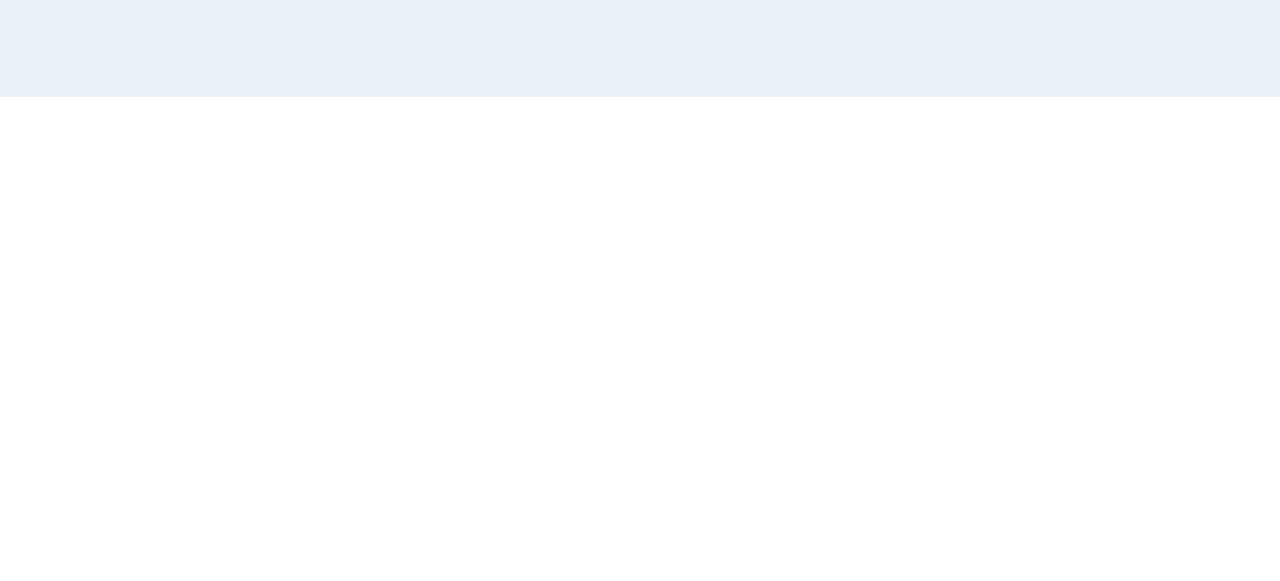
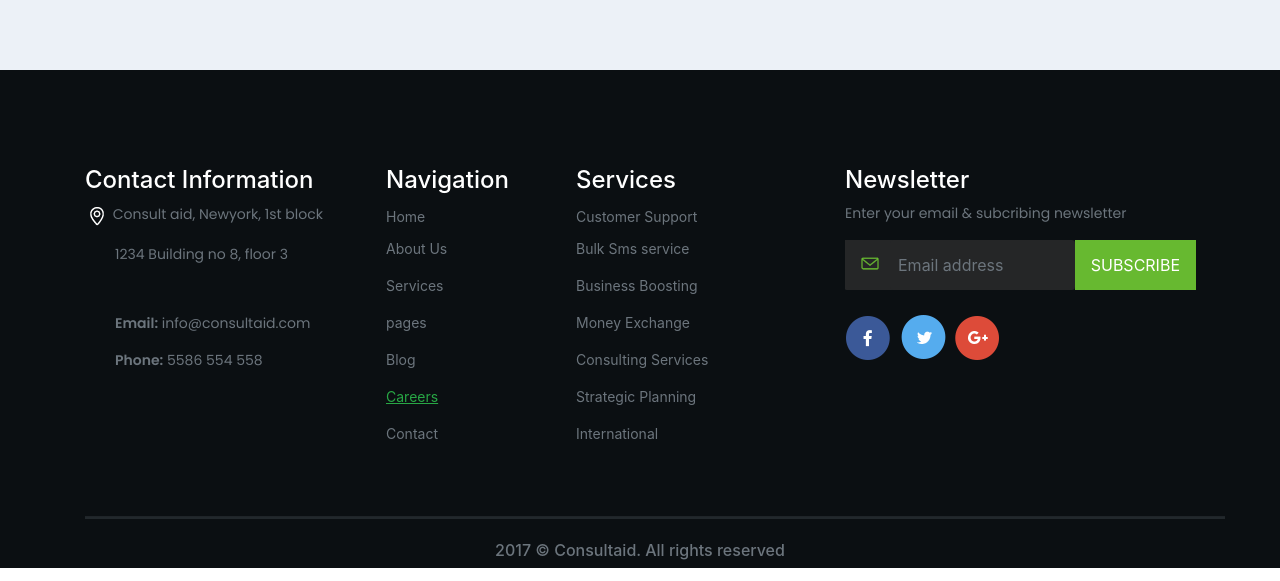
Before and after one commit to OlexandrZ/SkillUp-Project, a website: page index.html in a window 1280 px wide. Shown: the part 1403-1984 px from the top of the page. Before the commit the page ends 1500 px from the top, so only its background shows below. Drawn offline with nearby package versions, Linux system fonts and the light colour scheme.

Commit message:
footer added

```diff
--- a/css/style.css
+++ b/css/style.css
@@ -13,7 +13,9 @@ h2 {
     line-height: 55px;
     color: #10242b;
 }
-
+p {
+    font-size: 14px;
+}
 p.grey-text {
     font-size: 15px;
     line-height: 30px;
@@ -26,7 +28,9 @@ p.grey-text {
     background-color: #ecf1f7;
     padding: 90px 0 100px;
 }
-
+a {
+    font-size: 14px;
+}
 a.contact {
     font-size: 16px;
     font-weight: 600;
@@ -51,8 +55,8 @@ a.contact {
     opacity: 1;
 }
 
-:placeholder-shown {
-    padding-left: 28px;
+/*:placeholder-shown {
+    padding-left: 28px;*/
 }
 
 .input-field, .input-area, ::placeholder {
--- a/index.html
+++ b/index.html
@@ -7,7 +7,8 @@
     <meta http-equiv="X-UA-Compatible" content="ie=edge">
     <title>Document</title>
     <link rel="stylesheet" href="node_modules/bootstrap/dist/css/bootstrap.min.css">
-    <link rel="stylesheet" href="https://stackpath.bootstrapcdn.com/bootstrap/4.3.1/css/bootstrap.min.css" integrity="sha384-ggOyR0iXCbMQv3Xipma34MD+dH/1fQ784/j6cY/iJTQUOhcWr7x9JvoRxT2MZw1T" crossorigin="anonymous">
+    <link rel="stylesheet" href="https://stackpath.bootstrapcdn.com/bootstrap/4.3.1/css/bootstrap.min.css"
+        integrity="sha384-ggOyR0iXCbMQv3Xipma34MD+dH/1fQ784/j6cY/iJTQUOhcWr7x9JvoRxT2MZw1T" crossorigin="anonymous">
     <link href="https://fonts.googleapis.com/css?family=Poppins:400,500,600&display=swap" rel="stylesheet">
     <link rel="stylesheet" href="css/style.css">
 </head>
@@ -198,10 +199,78 @@
             </div>
         </div>
     </section>
+    <footer class="page-fotter font-small" style="background-color: #0b0f12">
+        <div class="container pt-5">
+            <div class="row d-flex align-items-left text-left">
+                <div class="col-md-2 col-xl-3 text-left text-md-left text-xl-left mt-5">
+                    <h4 class="text-white">Contact Information</h4>
+                    <p class="text-muted mt-2"><img src="img/geolocation.png">
+                        Consult aid, Newyork, 1st block</p>
+                    <p class="text-muted" style="padding-left: 30px">1234 Building no 8, floor 3</p>
+                    <p class="text-muted mt-5" style="padding-left: 30px"><b>Email:</b> info@consultaid.com</p>
+                    <p class="text-muted" style="padding-left: 30px"><b>Phone:</b> 5586 554 558</p>
+                </div>
+                <div class="col-md-2 col-xl-2 text-left text-md-left text-xl-left mt-5">
+                    <h4 class="text-white pl-3">Navigation</h4>
+                    <a class="nav-link text-muted" href="" style="line-height: 0.8">Home</a>
+                    <a class="nav-link text-muted" href="">About Us</a>
+                    <a class="nav-link text-muted" href="">Services</a>
+                    <a class="nav-link text-muted" href="">pages</a>
+                    <a class="nav-link text-muted" href="">Blog</a>
+                    <a class="nav-link text-success" href="" style="text-decoration: underline;">Careers</a>
+                    <a class="nav-link text-muted" href="">Contact</a>
+                </div>
+                <div class="col-md-3 col-xl-3 text-left text-md-left text-xl-left mt-5">
+                    <h4 class="text-white pl-3">Services</h4>
+                    <a class="nav-link text-muted" href="" style="line-height: 0.8">Customer Support</a>
+                    <a class="nav-link text-muted" href="">Bulk Sms service</a>
+                    <a class="nav-link text-muted" href="">Business Boosting</a>
+                    <a class="nav-link text-muted" href="">Money Exchange</a>
+                    <a class="nav-link text-muted" href="">Consulting Services</a>
+                    <a class="nav-link text-muted" href="">Strategic Planning</a>
+                    <a class="nav-link text-muted" href="">International</a>
+                </div>
+                <div class="col-md-4 col-xl-4 text-left text-md-left text-xl-left mt-5">
+                    <h4 class="text-white">Newsletter</h4>
+                    <p class="text-muted">Enter your email & subcribing newsletter</p>
+                    <div class="form-group">
+                        <div class="input-group-prepend">
+                            <span class="input-group-image"><img src="img/email.png"></span>
+                            <input class="form-control form-control-sm pr-1 text-white text-left" type="text"
+                                placeholder="Email address" style="background-color: #252627; border:none; height: 50px;
+                        margin-left: -3px; font-size: 16px">
+                            <button type="button" class="text-white pl-3 pr-3" style="background-color: #67b930; border: none;
+                            height: 50px">SUBSCRIBE</button>
+                        </div>
+                    </div>
+                    <div class="pt-2">
+                        <a href="#"><img src="img/facebook.png"></a>
+                        <a href="#"><img src="img/twitter.png"></a>
+                        <a href="#"><img src="img/gmail.png"></a>
+                    </div>
+                </div>
+            </div>
+        </div>
+        <div class="container mt-5 mb-3 text-center">
+            <div class="row">
+                <div class="col-xl-12 col-md-12">
+                    <hr class="deep-muted accent-2 d-inline-block mx-auto"
+                        style="width: 1140px; height: 2px; background-color: #22282c">
+                    <h6 class="text-muted text-center mt-0">2017 © Consultaid. All rights reserved</h6>
+                </div>
+            </div>
+        </div>
+    </footer>
 
-        <script src="https://code.jquery.com/jquery-3.3.1.slim.min.js" integrity="sha384-q8i/X+965DzO0rT7abK41JStQIAqVgRVzpbzo5smXKp4YfRvH+8abtTE1Pi6jizo" crossorigin="anonymous"></script>
-        <script src="https://cdnjs.cloudflare.com/ajax/libs/popper.js/1.14.7/umd/popper.min.js" integrity="sha384-UO2eT0CpHqdSJQ6hJty5KVphtPhzWj9WO1clHTMGa3JDZwrnQq4sF86dIHNDz0W1" crossorigin="anonymous"></script>
-        <script src="https://stackpath.bootstrapcdn.com/bootstrap/4.3.1/js/bootstrap.min.js" integrity="sha384-JjSmVgyd0p3pXB1rRibZUAYoIIy6OrQ6VrjIEaFf/nJGzIxFDsf4x0xIM+B07jRM" crossorigin="anonymous"></script>
+    <script src="https://code.jquery.com/jquery-3.3.1.slim.min.js"
+        integrity="sha384-q8i/X+965DzO0rT7abK41JStQIAqVgRVzpbzo5smXKp4YfRvH+8abtTE1Pi6jizo"
+        crossorigin="anonymous"></script>
+    <script src="https://cdnjs.cloudflare.com/ajax/libs/popper.js/1.14.7/umd/popper.min.js"
+        integrity="sha384-UO2eT0CpHqdSJQ6hJty5KVphtPhzWj9WO1clHTMGa3JDZwrnQq4sF86dIHNDz0W1"
+        crossorigin="anonymous"></script>
+    <script src="https://stackpath.bootstrapcdn.com/bootstrap/4.3.1/js/bootstrap.min.js"
+        integrity="sha384-JjSmVgyd0p3pXB1rRibZUAYoIIy6OrQ6VrjIEaFf/nJGzIxFDsf4x0xIM+B07jRM"
+        crossorigin="anonymous"></script>
 
 </body>
 
```
Also changed, not shown: img/email.PNG (added), img/email1.PNG (added), img/facebook.PNG (added), img/geolocation.PNG (added), img/gmail.PNG (added), img/twitter.PNG (added).
